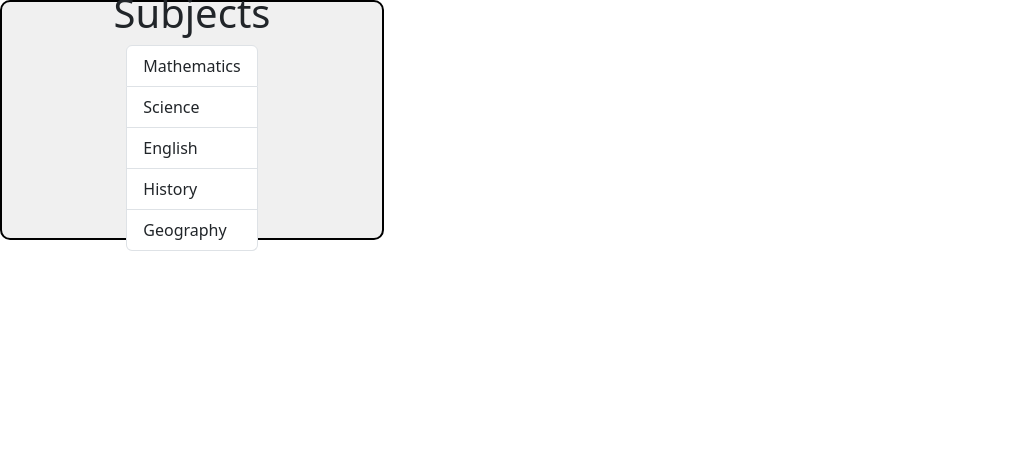
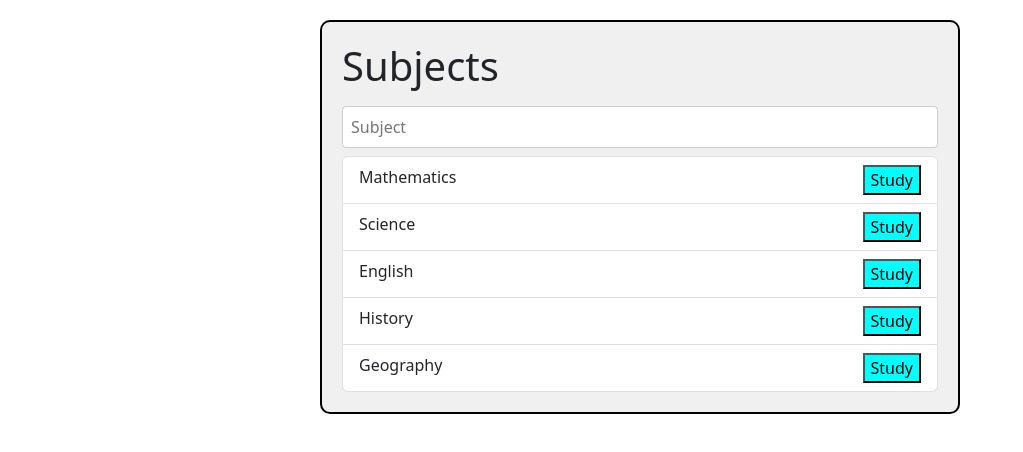
Before and after one commit to Aaryan-Sharma-5/Learning_React, a React (Vite) app in the folder Fragments/: page / in a window 1280 px wide. Shown: the top 452 px of the page, without its empty margins (0-1023 px from the left). Built offline with nearby package versions, Linux system fonts and the light colour scheme.

Commit message:
Handling Events

```diff
--- a/Fragments/src/App.css
+++ b/Fragments/src/App.css
@@ -1,4 +1,3 @@
-
 .my-span{
   font-weight: 700;
   color: red;
--- a/Fragments/src/App.jsx
+++ b/Fragments/src/App.jsx
@@ -3,6 +3,7 @@ import ErrorMessage from "./components/ErrorMessage";
 import "bootstrap/dist/css/bootstrap.min.css";
 import "./App.css";
 import Container from "./components/Container";
+import SubjectInput from "./components/SubjectInput";
 
 function App() {
   let subjectNames = [
@@ -18,6 +19,7 @@ function App() {
     <Container>
         <h1 className="header">Subjects</h1>
         <ErrorMessage items={subjectNames}></ErrorMessage>
+        <SubjectInput></SubjectInput>
         <SubjectNames items={subjectNames}></SubjectNames>
     </Container>
   );
--- a/Fragments/src/components/Container.module.css
+++ b/Fragments/src/components/Container.module.css
@@ -1,10 +1,7 @@
 .container{
-    display: flex;
-    flex-direction: column;
-    justify-content: center;
-    align-items: center;
-    height: 30vh;
-    width: 30vw;
+    margin: 20px auto;
+    padding: 20px;
+    width: 50%;
     background-color: #f0f0f0;
     border: 2px solid #000;
     border-radius: 10px;
--- a/Fragments/src/components/Item.jsx
+++ b/Fragments/src/components/Item.jsx
@@ -1,9 +1,17 @@
 import styles from "./Item.module.css";
+import SubjectNames from "./SubjectNames";
 
 const Item = ({SubjectNames}) => {
+
+  const handleClick = (SubjectNames) => {
+    alert(`You have selected ${SubjectNames}`);
+  }
+
   return (
     <li className={`${styles["my-item"]} list-group-item`}>
       <span className={styles["my-span"]}>{SubjectNames}</span>
+      <button className={styles.button} onClick={() => handleClick(SubjectNames)}>
+        Study</button>
     </li>
   );
 };
--- a/Fragments/src/components/Item.module.css
+++ b/Fragments/src/components/Item.module.css
@@ -1,8 +1,14 @@
 .my-item{
-  background-color: aqua;
+  background-color: azure;
 }
 
 .header{
   color: blueviolet;
   background-color: yellow;
 }
+
+.button{
+  background-color: cyan;
+  color: black;
+  float: right;
+}
--- /dev/null
+++ b/Fragments/src/components/SubjectInput.jsx
@@ -0,0 +1,12 @@
+import styles from './SubjectInput.module.css';
+
+const SubjectInput = () => {
+  return (
+    <input type="text" placeholder="Subject"
+    className={styles.SubjectInput}
+    onChange={(event) => console.log(event.target.value)}
+    />
+  );
+}
+
+export default SubjectInput;
--- /dev/null
+++ b/Fragments/src/components/SubjectInput.module.css
@@ -0,0 +1,8 @@
+.SubjectInput {
+  width: 100%;
+  margin: 8px 0;
+  padding: 8px;
+  font-size: 16px;
+  border: 1px solid #ccc;
+  border-radius: 4px;
+}
```
